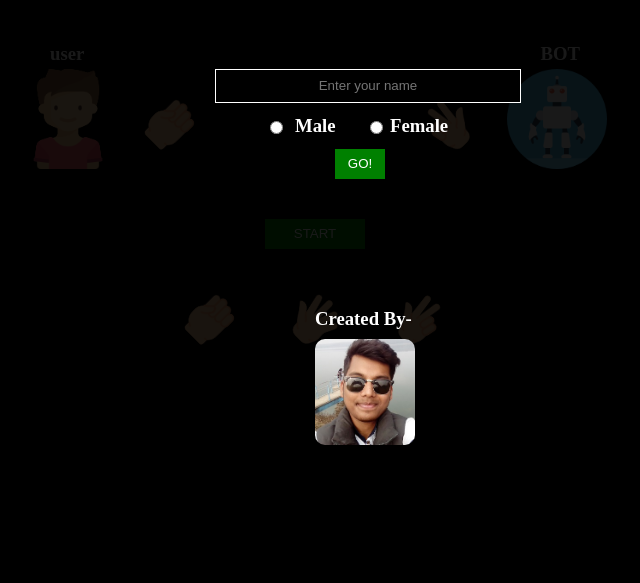
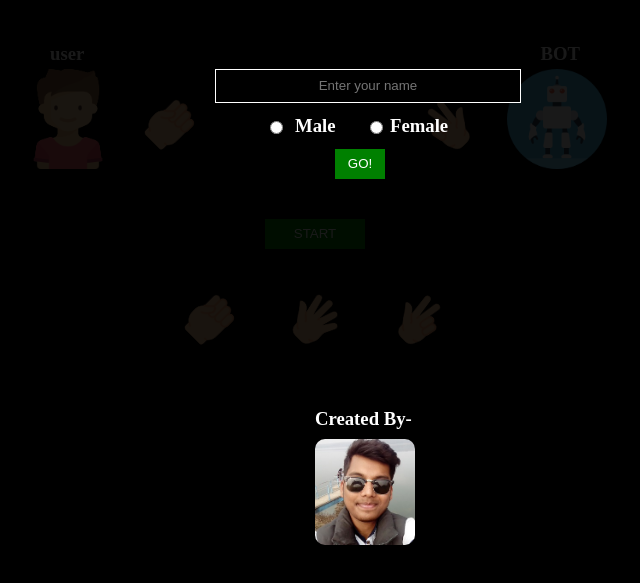
Before and after one commit to aayush2096/BeatTheBot, a plain HTML site: page index.html in a window 1280 px wide. Shown: the part 61-644 px from the top of the page, without its empty margins (325-965 px from the left). Drawn offline with Linux system fonts and the light colour scheme.

Commit message:
Update btb.css

```diff
--- a/btb.css
+++ b/btb.css
@@ -251,7 +251,7 @@ body
 {
 	position:absolute;
 	left:50%;
-	top:350px;
+	top:450px;
 	z-index:1;
 
 	width:200px;
```
